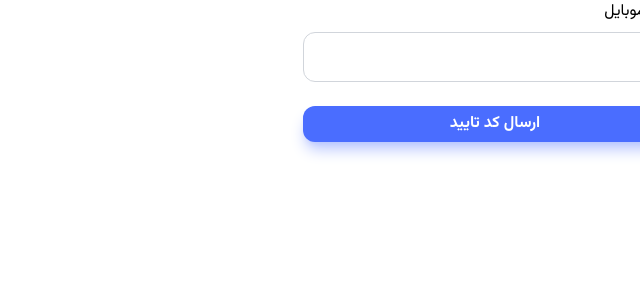
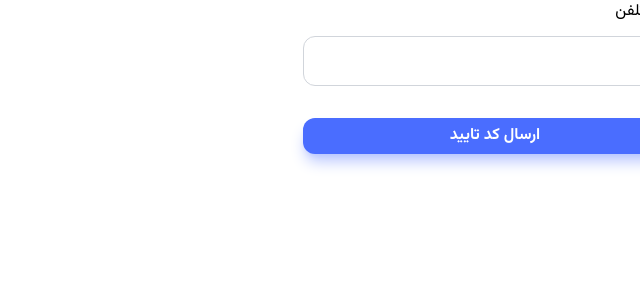
Before and after one commit to azimhatami/karava, a React (Vite) app in the folder frontend/: page /auth in a window 1280 px wide. Shown: the top 300 px of the page, without its empty margins (640-1280 px from the left). Built offline with nearby package versions, Linux system fonts and the light colour scheme; the HTML template or start-up script is replaced by a standard one.

Commit message:
Extract text field component

```diff
--- a/frontend/src/features/authentication/SendOTPForm.jsx
+++ b/frontend/src/features/authentication/SendOTPForm.jsx
@@ -1,26 +1,18 @@
-import { useState } from 'react';
-
+import { useState } from "react";
+import TextField from "../../ui/TextField";
 
 const SendOTPForm = () => {
-  const [phoneNumber, setPhoneNumber] = useState('');
-  return(
+  const [phoneNumber, setPhoneNumber] = useState("");
+  return (
     <>
-      <form className='space-y-6'>
-        <div className='space-y-2'>
-          <label htmlFor='phonenumber' className=''>شماره موبایل</label>
-          <input
-            value={phoneNumber}
-            onChange={e => setPhoneNumber(e.target.value)}
-            id='phonenumber'
-            type='text'
-            className='textField_input'
-          />
-        </div>
-        <button
-          className='btn btn-primary w-full'
-        >
-          ارسال کد تایید
-        </button>
+      <form className="space-y-8">
+        <TextField
+          label="شماره تلفن"
+          name="phoneNumber"
+          value={phoneNumber}
+          onChange={(e) => setPhoneNumber(e.target.value)}
+        />
+        <button className="btn btn-primary w-full">ارسال کد تایید</button>
       </form>
     </>
   );
--- /dev/null
+++ b/frontend/src/ui/TextField.jsx
@@ -0,0 +1,20 @@
+import React from 'react';
+
+const TextField = ({label, name, value, onChange}) => {
+    return (
+        <div className='space-y-3'>
+            <label htmlFor={name} className='block'>{label}</label>
+            <input
+                value={value}
+                onChange={onChange}
+                id={name}
+                name={name}
+                type='text'
+                className='textField_input'
+                autoComplete='off'
+            />
+        </div>
+  )
+};
+
+export default TextField
```
